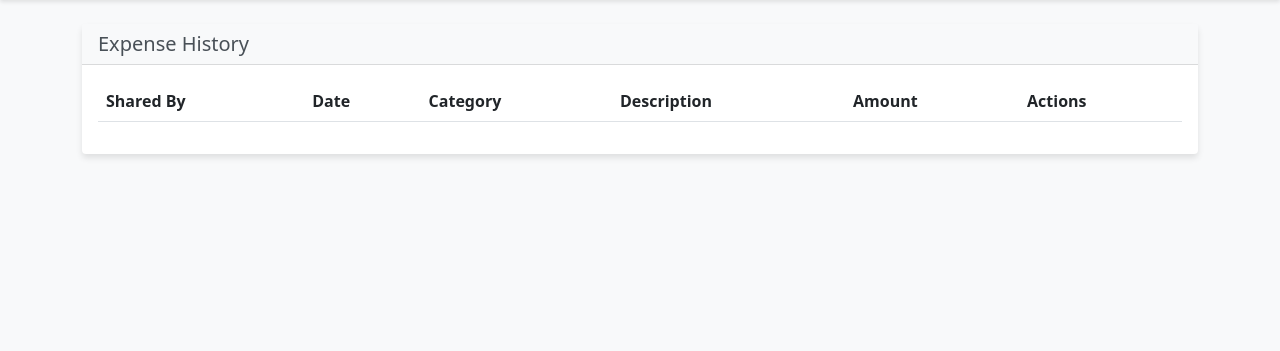
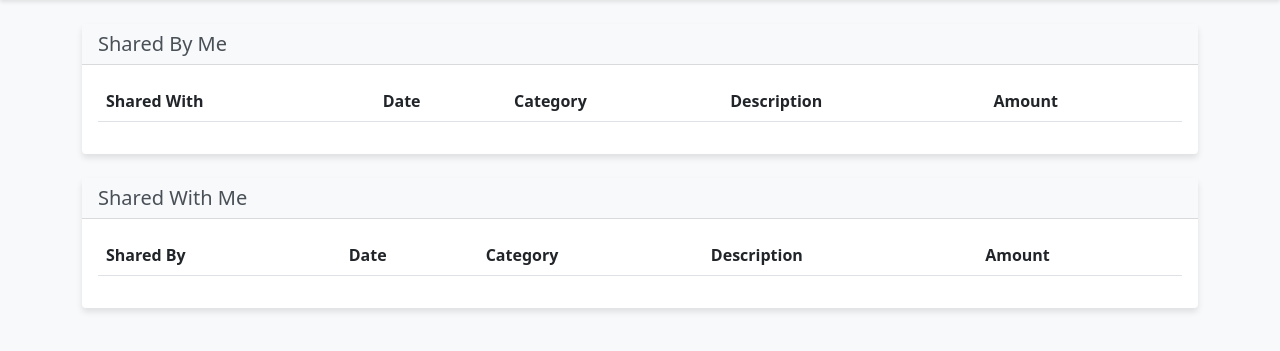
Before and after one commit to MengSunDom/CITS5505project, a Flask app: template templates/shared_data.html in a window 1280 px wide. Shown: the part 56-407 px from the top of the page. Run offline with Flask 3, Linux system fonts and the light colour scheme; the template is opened without the code that fills it, so the values that code supplies are empty.

Commit message:
feat(shared-expenses): ✨ add endpoints and UI for shared expenses functionality

```diff
--- a/routes/expense_routes.py
+++ b/routes/expense_routes.py
@@ -132,8 +132,40 @@ def share_expense(expense_id):
     return jsonify({'message': 'Expense shared successfully'})
 
 
-@expense_bp.route('/api/shared-expenses', methods=['GET'])
-def get_shared_expenses():
+@expense_bp.route('/api/shared-expenses/by-me', methods=['GET'])
+def get_shared_by_me_expenses():
+    if 'user' not in session:
+        return jsonify({'error': 'Not authenticated'}), 401
+
+    user_id = session['user']['id']
+    shared_expenses = SharedExpense.query.join(Expense).filter(
+        Expense.user_id == user_id).all()
+    expenses = []
+    print("SHAREDATA:________", shared_expenses)
+
+    for se in shared_expenses:
+        shared_with_user = User.query.get(se.shared_with_id)
+        expense = Expense.query.get(se.expense_id)
+        if expense:
+            expenses.append({
+                'id':
+                se.expense_id,
+                'amount':
+                expense.amount,
+                'category':
+                expense.category,
+                'description':
+                expense.description,
+                'date':
+                expense.date.astimezone().strftime('%Y-%m-%d %H:%M:%S'),
+                'shared_with':
+                shared_with_user.username
+            })
+    return jsonify(expenses)
+
+
+@expense_bp.route('/api/shared-expenses/with-me', methods=['GET'])
+def get_shared_with_me_expenses():
     if 'user' not in session:
         return jsonify({'error': 'Not authenticated'}), 401
 
@@ -148,16 +180,16 @@ def get_shared_expenses():
             expenses.append({
                 'id':
                 expense.id,
-                'amount':
-                expense.amount,
+                'shared_by':
+                user.username,
+                'date':
+                expense.date.astimezone().strftime('%Y-%m-%d %H:%M:%S'),
                 'category':
                 expense.category,
                 'description':
                 expense.description,
-                'date':
-                expense.date.astimezone().strftime('%Y-%m-%d %H:%M:%S'),
-                'shared_by':
-                user.username
+                'amount':
+                expense.amount
             })
 
     return jsonify(expenses)
--- a/static/js/shared_data.js
+++ b/static/js/shared_data.js
@@ -1,22 +1,52 @@
 document.addEventListener("DOMContentLoaded", () => {
     console.log("Shared Data page loaded.");
-    fetchSharedExpenses();
+    fetchSharedByMeExpenses();
+    fetchSharedWithMeExpenses();
 });
 
-function fetchSharedExpenses() {
-    fetch('/api/shared-expenses')
+function fetchSharedByMeExpenses() {
+    fetch('/api/shared-expenses/by-me')
         .then(response => {
             if (!response.ok) {
-                throw new Error('Failed to fetch shared expenses');
+                throw new Error('Failed to fetch shared by me expenses');
             }
             return response.json();
         })
-        .then(data => populateExpenseTable(data))
+        .then(data => populateSharedByMeTable(data))
         .catch(error => console.error('Error:', error));
 }
 
-function populateExpenseTable(expenses) {
-    const tableBody = document.getElementById('expenseTableBody');
+function fetchSharedWithMeExpenses() {
+    fetch('/api/shared-expenses/with-me')
+        .then(response => {
+            if (!response.ok) {
+                throw new Error('Failed to fetch shared with me expenses');
+            }
+            return response.json();
+        })
+        .then(data => populateSharedWithMeTable(data))
+        .catch(error => console.error('Error:', error));
+}
+
+function populateSharedByMeTable(expenses) {
+    const tableBody = document.getElementById('sharedByMeTableBody');
+    tableBody.innerHTML = ''; // Clear existing rows
+
+    expenses.forEach(expense => {
+        const row = document.createElement('tr');
+        row.innerHTML = `
+            <td>${expense.shared_with}</td>
+            <td>${expense.date}</td>
+            <td>${expense.category}</td>
+            <td>${expense.description}</td>
+            <td>${expense.amount.toFixed(2)}</td>
+        `;
+        tableBody.appendChild(row);
+    });
+}
+
+function populateSharedWithMeTable(expenses) {
+    const tableBody = document.getElementById('sharedWithMeTableBody');
     tableBody.innerHTML = ''; // Clear existing rows
 
     expenses.forEach(expense => {
@@ -27,9 +57,6 @@ function populateExpenseTable(expenses) {
             <td>${expense.category}</td>
             <td>${expense.description}</td>
             <td>${expense.amount.toFixed(2)}</td>
-            <td>
-                <button class="btn btn-sm btn-primary">View</button>
-            </td>
         `;
         tableBody.appendChild(row);
     });
--- a/templates/shared_data.html
+++ b/templates/shared_data.html
@@ -5,7 +5,32 @@
     <div class="col-12">
         <div class="card">
             <div class="card-header">
-                <h5 class="card-title mb-0">Expense History</h5>
+                <h5 class="card-title mb-0">Shared By Me</h5>
+            </div>
+            <div class="card-body">
+                <div class="table-responsive">
+                    <table class="table">
+                        <thead>
+                            <tr>
+                                <th>Shared With</th>
+                                <th>Date</th>
+                                <th>Category</th>
+                                <th>Description</th>
+                                <th>Amount</th>
+                            </tr>
+                        </thead>
+                        <tbody id="sharedByMeTableBody"></tbody>
+                    </table>
+                </div>
+            </div>
+        </div>
+    </div>
+</div>
+<div class="row mt-4">
+    <div class="col-12">
+        <div class="card">
+            <div class="card-header">
+                <h5 class="card-title mb-0">Shared With Me</h5>
             </div>
             <div class="card-body">
                 <div class="table-responsive">
@@ -17,10 +42,9 @@
                                 <th>Category</th>
                                 <th>Description</th>
                                 <th>Amount</th>
-                                <th>Actions</th>
                             </tr>
                         </thead>
-                        <tbody id="expenseTableBody"></tbody>
+                        <tbody id="sharedWithMeTableBody"></tbody>
                     </table>
                 </div>
             </div>
```
